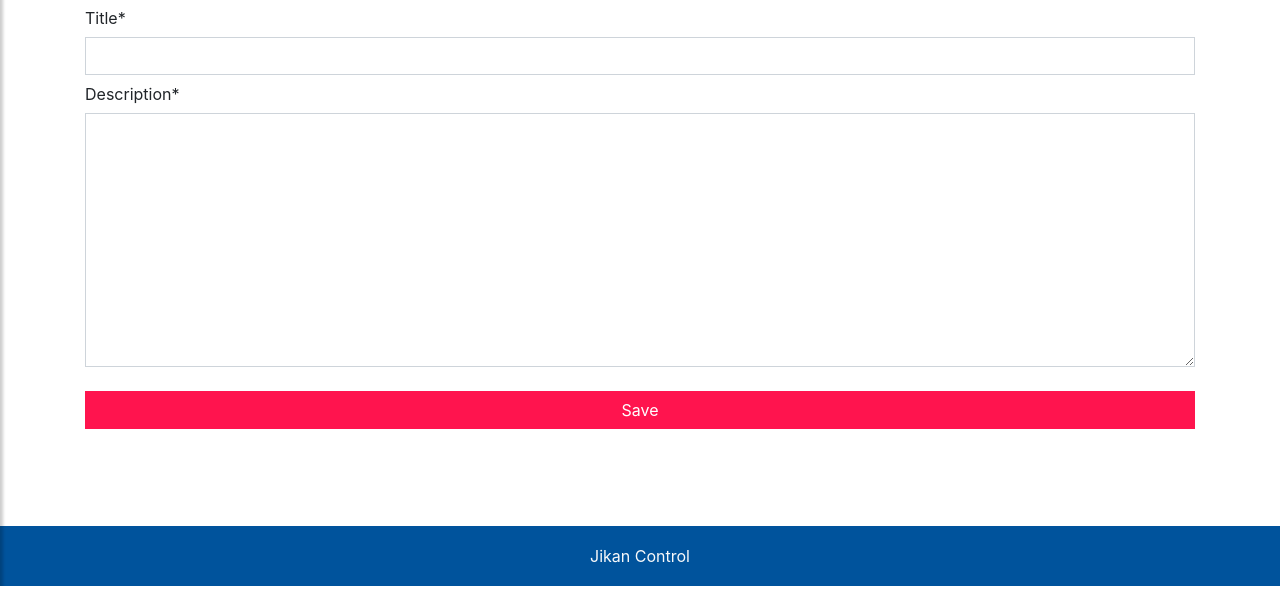
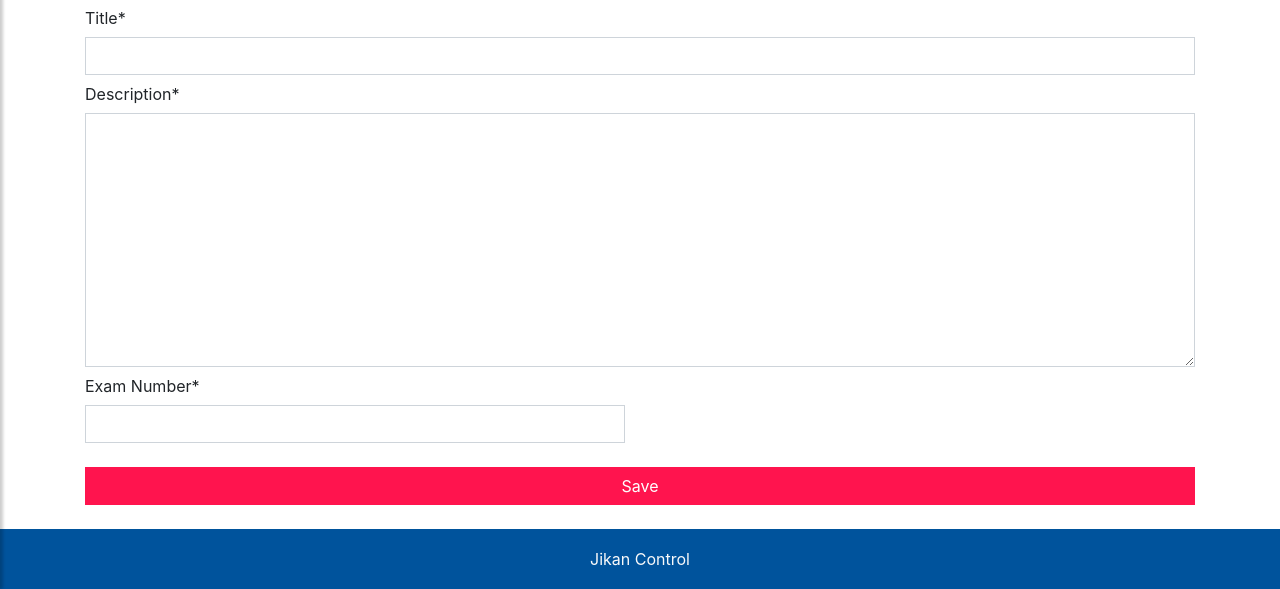
Before and after one commit to axviel/JIKAN_CONTROL, a Django app: page /exams/detail in a window 1280 px wide. Shown: the part 214-803 px from the top of the page. Run offline with Django 3.2, Linux system fonts and the light colour scheme; the visitor is signed in with stand-in values (Sample User, id 1); some libraries are stand-ins or nearby versions.

Commit message:
added exam number

```diff
--- a/exams/forms.py
+++ b/exams/forms.py
@@ -30,6 +30,14 @@ class ExamForm(forms.Form):
       'id': 'description',
       'class': 'form-control'})
     )
+  exam_number = forms.IntegerField(
+    label='Exam Number',
+    widget=forms.NumberInput(attrs={
+      'id': 'exam_number',
+      'class': 'form-control'}),
+      max_value=3,
+      min_value=1
+    )
   created_date = forms.DateTimeField(
     label='Created Date',
     widget=DateInput(attrs={
--- a/exams/models.py
+++ b/exams/models.py
@@ -15,6 +15,7 @@ class Exam(models.Model):
   final_score = models.IntegerField()
   created_date = models.DateTimeField(default=datetime.now)
   user_id = models.IntegerField()
+  exam_number = models.IntegerField(default=0)
   is_hidden = models.BooleanField(default=False)
 
   def __str__(self):
--- a/exams/views.py
+++ b/exams/views.py
@@ -45,6 +45,7 @@ def exam(request, exam_id=0):
       exam_id = form.cleaned_data['exam_id']
       title = form.cleaned_data['title']
       description = form.cleaned_data['description']
+      exam_number = form.cleaned_data['exam_number']
       event_id = 2
       predicted_study_hours = 0
       predicted_weeks = 0
@@ -61,6 +62,7 @@ def exam(request, exam_id=0):
             'user_id': request.user.id,
             'title': title,
             'description': description,
+            'exam_number': exam_number,
             'predicted_study_hours': predicted_study_hours,
             'predicted_weeks': predicted_weeks,
             'predicted_score': predicted_score,
@@ -120,6 +122,7 @@ def exam(request, exam_id=0):
         'user_id': exam.user_id,
         'title': exam.title,
         'description': exam.description,
+        'exam_number': exam.exam_number,
         'predicted_study_hours': exam.predicted_study_hours,
         'predicted_weeks': exam.predicted_weeks,
         'predicted_score': exam.predicted_score,
@@ -148,6 +151,7 @@ def exam(request, exam_id=0):
         'user_id': exam.user_id,
         'title': exam.title,
         'description': exam.description,
+        'exam_number': exam.exam_number,
         'predicted_study_hours': exam.predicted_study_hours,
         'predicted_weeks': exam.predicted_weeks,
         'predicted_score': exam.predicted_score,
--- a/templates/exams/exam_detail.html
+++ b/templates/exams/exam_detail.html
@@ -63,6 +63,12 @@
                 {{ form.description.label }}{% if form.description.field.required %}<span class="required">*</span>{% endif %}
               </label>
               {{ form.description }}
+            </div>
+            <div class="col-6">
+              <label for="{{ form.exam_number.name }}" class="col-form-label">
+                {{ form.exam_number.label }}{% if form.exam_number.field.required %}<span class="required">*</span>{% endif %}
+              </label>
+              {{ form.exam_number }}
             </div>
           </div>
 
--- a/templates/exams/exam_list.html
+++ b/templates/exams/exam_list.html
@@ -40,6 +40,7 @@
       <thead>
         <tr>
           <th scope="col">Title</th>
+          <th scope="col">Exam Number</th>
           <th scope="col">Event</th>
           <th scope="col">Created Date</th>
           <th scope="col"></th>
@@ -54,6 +55,7 @@
 
             <tr exam-id="{{ exam.id }}">
               <td>{{ exam.title }}</td>
+              <td>{{ exam.exam_number }}</td>
               <td>{{ exam.event }}</td>
               <td>{{ exam.created_date }}</td>
               <!-- Call detail view method (Uses urls path name) -->
```
Also changed, not shown: exams/migrations/0004_exam_exam_number.py (added).
